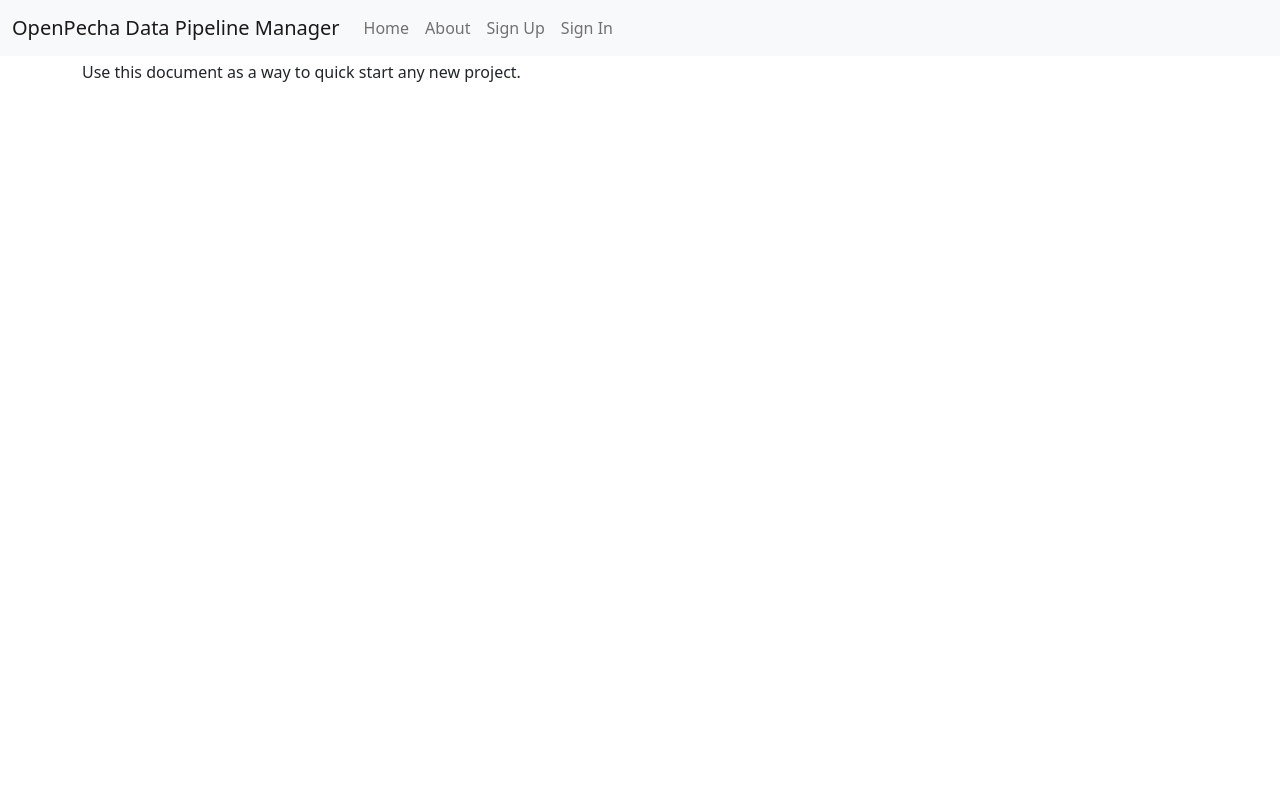
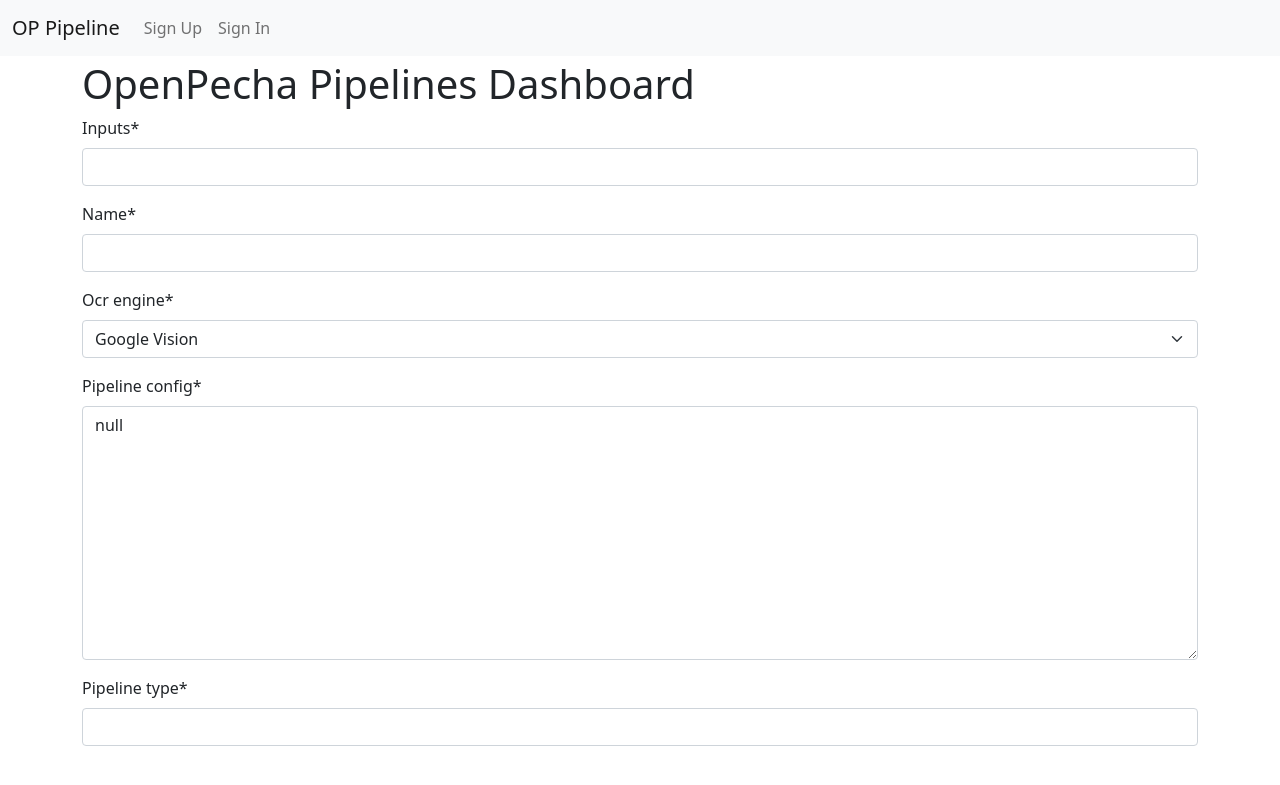
Before and after one commit to OpenPecha/Pipeline-Manager, a Django app: page / in a window 1280 px wide. Shown: the top 785 px of the page. Run offline with Django 3.2, Linux system fonts and the light colour scheme; parts of the project's set-up code (start-up, migrations or seed data) failed here and were passed over; some libraries are stand-ins or nearby versions.

Commit message:
add dashboard page with create ocr task form

```diff
--- a/config/urls.py
+++ b/config/urls.py
@@ -8,10 +8,7 @@
 from rest_framework.authtoken.views import obtain_auth_token
 
 urlpatterns = [
-    path("", TemplateView.as_view(template_name="pages/home.html"), name="home"),
-    path(
-        "about/", TemplateView.as_view(template_name="pages/about.html"), name="about"
-    ),
+    path("", include("data_pipeline_manager.pipelines.urls"), name="pipelines"),
     # Django Admin, use {% url 'admin:index' %}
     path(settings.ADMIN_URL, admin.site.urls),
     # User management
--- /dev/null
+++ b/data_pipeline_manager/pipelines/forms.py
@@ -0,0 +1,15 @@
+from django import forms
+
+OCR_ENGINE_CHOICES = (
+    ("GV", "Google Vision"),
+    ("GB", "Google Books"),
+    ("NS", "Namsel"),
+)
+
+
+class OCRTaskForm(forms.Form):
+    inputs = forms.CharField(max_length=10000)
+    name = forms.CharField(max_length=255)
+    ocr_engine = forms.ChoiceField(choices=OCR_ENGINE_CHOICES)
+    pipeline_config = forms.JSONField()
+    pipeline_type = forms.CharField(max_length=1)
--- /dev/null
+++ b/data_pipeline_manager/pipelines/urls.py
@@ -0,0 +1,8 @@
+from django.urls import path
+
+from . import views
+
+app_name = "pipelines"
+urlpatterns = [
+    path("", view=views.dashboard, name="dashboard"),
+]
--- a/data_pipeline_manager/pipelines/views.py
+++ b/data_pipeline_manager/pipelines/views.py
@@ -1,3 +1,10 @@
 from django.shortcuts import render
 
-# Create your views here.
+from .forms import OCRTaskForm
+
+
+def dashboard(request):
+    form = OCRTaskForm()
+
+    context = {"form": form}
+    return render(request, "pipelines/dashboard.html", context=context)
--- a/data_pipeline_manager/templates/base.html
+++ b/data_pipeline_manager/templates/base.html
@@ -4,7 +4,7 @@
   <head>
     <meta charset="utf-8">
     <meta http-equiv="x-ua-compatible" content="ie=edge">
-    <title>{% block title %}OpenPecha Data Pipeline Manager{% endblock title %}</title>
+    <title>{% block title %}OP Pipelines{% endblock title %}</title>
     <meta name="viewport" content="width=device-width, initial-scale=1.0">
     <meta name="description" content="Web application to streamline running and managing OpenPecha's data pipelines">
     <meta name="author" content="Tenzin">
@@ -42,16 +42,10 @@
           <button class="navbar-toggler navbar-toggler-right" type="button" data-bs-toggle="collapse" data-bs-target="#navbarSupportedContent" aria-controls="navbarSupportedContent" aria-expanded="false" aria-label="Toggle navigation">
             <span class="navbar-toggler-icon"></span>
           </button>
-          <a class="navbar-brand" href="{% url 'home' %}">OpenPecha Data Pipeline Manager</a>
+          <a class="navbar-brand" href="{% url 'pipelines:dashboard' %}">OP Pipeline</a>
 
           <div class="collapse navbar-collapse" id="navbarSupportedContent">
             <ul class="navbar-nav mr-auto">
-              <li class="nav-item active">
-                <a class="nav-link" href="{% url 'home' %}">Home <span class="visually-hidden">(current)</span></a>
-              </li>
-              <li class="nav-item">
-                <a class="nav-link" href="{% url 'about' %}">About</a>
-              </li>
               {% if request.user.is_authenticated %}
                 <li class="nav-item">
                   {# URL provided by django-allauth/account/urls.py #}
@@ -92,7 +86,6 @@
       {% endif %}
 
       {% block content %}
-        <p>Use this document as a way to quick start any new project.</p>
       {% endblock content %}
 
     </div> <!-- /container -->
--- /dev/null
+++ b/data_pipeline_manager/templates/pipelines/create_ocr_task_form.html
@@ -0,0 +1,6 @@
+{% load  crispy_forms_tags %}
+
+<form>
+    {% csrf_token %}
+    {{ form|crispy }}
+</form>
--- /dev/null
+++ b/data_pipeline_manager/templates/pipelines/dashboard.html
@@ -0,0 +1,10 @@
+
+{% extends "base.html" %}
+
+{% block content %}
+
+<h1>OpenPecha Pipelines Dashboard</h1>
+
+{% include "pipelines/create_ocr_task_form.html" with form=form %}
+
+{% endblock content %}
```
